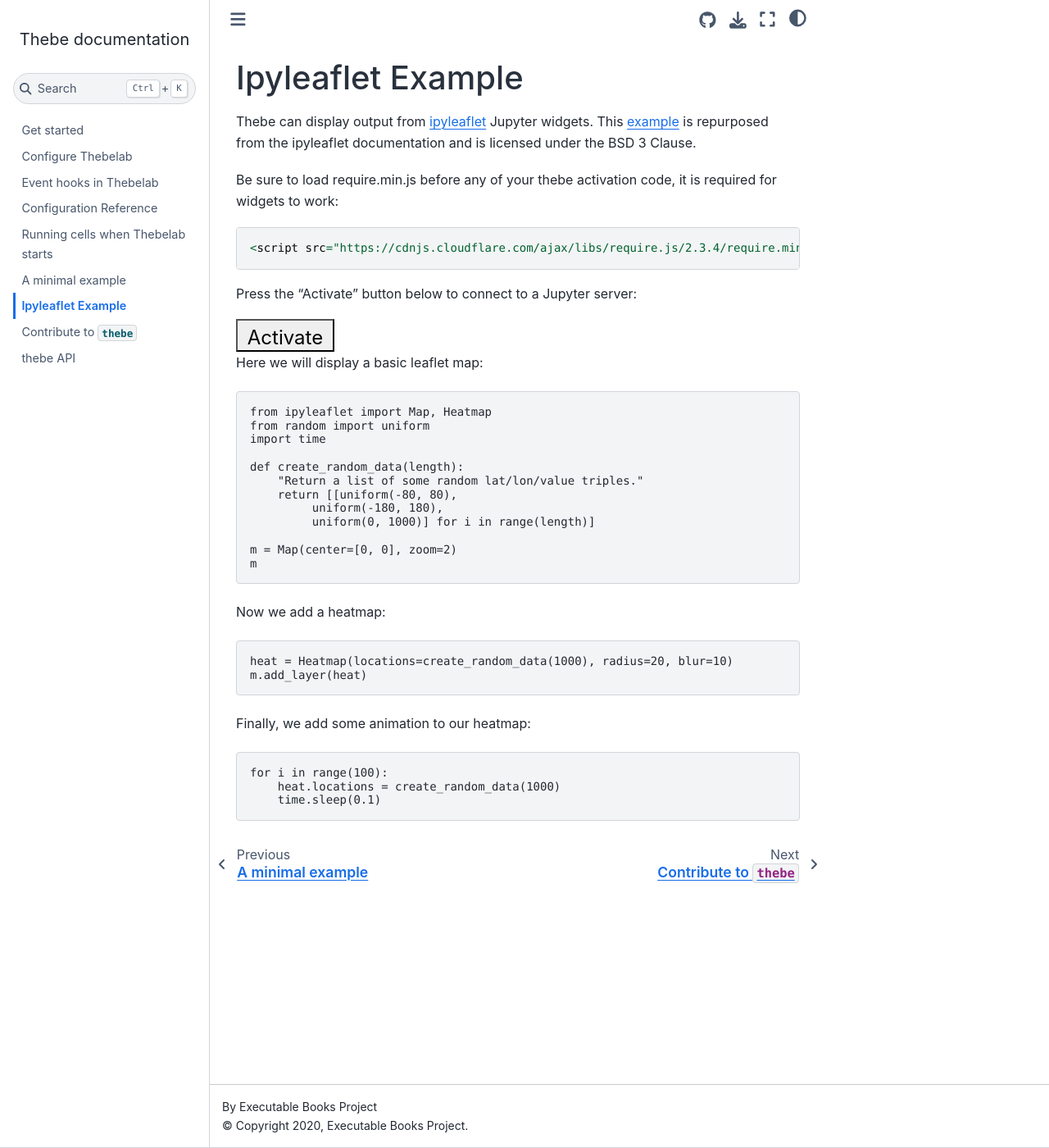
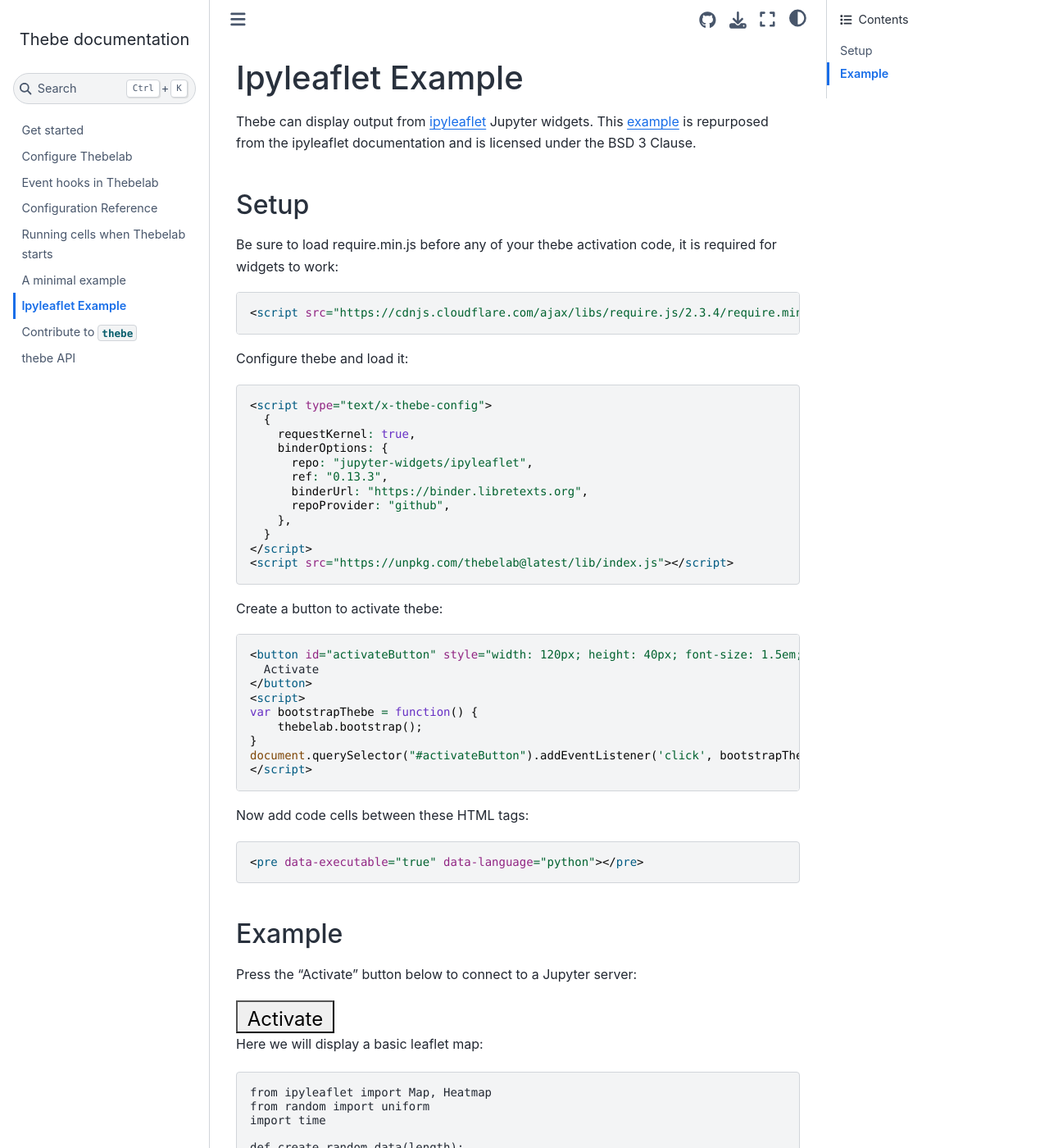
Before and after one commit to jupyter-book/thebe, a Sphinx documentation site: the page built from docs/ipyleaflet_example.rst, in a window 1280 px wide and 1400 px high. Shown: the whole window at 82% size. Built offline with Sphinx 7.4.7 and the Sphinx Book theme 1.1.4, drawn with Linux system fonts in a browser that asks for light colours; comment, search, counter and statistics services are not loaded.

Commit message:
updated with setup

```diff
--- a/docs/ipyleaflet_example.rst
+++ b/docs/ipyleaflet_example.rst
@@ -9,13 +9,70 @@
 
 .. _example: https://github.com/jupyter-widgets/ipyleaflet/blob/master/examples/Heatmap.ipynb
 
-Be sure to load require.min.js before any of your thebe activation code, it is required for widgets to work::
+Setup
+=====
+
+Be sure to load require.min.js before any of your thebe activation code, it is required for widgets to work:
+
+.. code-block:: html
 
    <script src="https://cdnjs.cloudflare.com/ajax/libs/require.js/2.3.4/require.min.js"></script>
+
+Configure thebe and load it:
+
+.. code-block:: html
+
+   <script type="text/x-thebe-config">
+     {
+       requestKernel: true,
+       binderOptions: {
+         repo: "jupyter-widgets/ipyleaflet",
+         ref: "0.13.3",
+         binderUrl: "https://binder.libretexts.org",
+         repoProvider: "github",
+       },
+     }
+   </script>
+   <script src="https://unpkg.com/thebelab@latest/lib/index.js"></script>
+
+Create a button to activate thebe:
+
+.. code-block:: html
+
+   <button id="activateButton" style="width: 120px; height: 40px; font-size: 1.5em;">
+     Activate
+   </button>
+   <script>
+   var bootstrapThebe = function() {
+       thebelab.bootstrap();
+   }
+   document.querySelector("#activateButton").addEventListener('click', bootstrapThebe)
+   </script>
+
+Now add code cells between these HTML tags:
+
+.. code-block:: html
+
+   <pre data-executable="true" data-language="python"></pre>
+
+Example
+=======
 
 .. raw:: html
 
    <script src="https://cdnjs.cloudflare.com/ajax/libs/require.js/2.3.4/require.min.js"></script>
+   <script type="text/x-thebe-config">
+     {
+       requestKernel: true,
+       binderOptions: {
+         repo: "jupyter-widgets/ipyleaflet",
+         ref: "0.13.3",
+         binderUrl: "https://binder.libretexts.org",
+         repoProvider: "github",
+       },
+     }
+   </script>
+   <script src="https://unpkg.com/thebelab@latest/lib/index.js"></script>
 
 Press the "Activate" button below to connect to a Jupyter server:
 
@@ -31,20 +88,6 @@
    document.querySelector("#activateButton").addEventListener('click', bootstrapThebe)
    </script>
 
-.. raw:: html
-
-   <script type="text/x-thebe-config">
-     {
-       requestKernel: true,
-       binderOptions: {
-         repo: "jupyter-widgets/ipyleaflet",
-         ref: "0.13.3",
-         binderUrl: "https://binder.libretexts.org",
-         repoProvider: "github",
-       },
-     }
-   </script>
-   <script src="https://unpkg.com/thebelab@latest/lib/index.js"></script>
 
 Here we will display a basic leaflet map:
 
```
